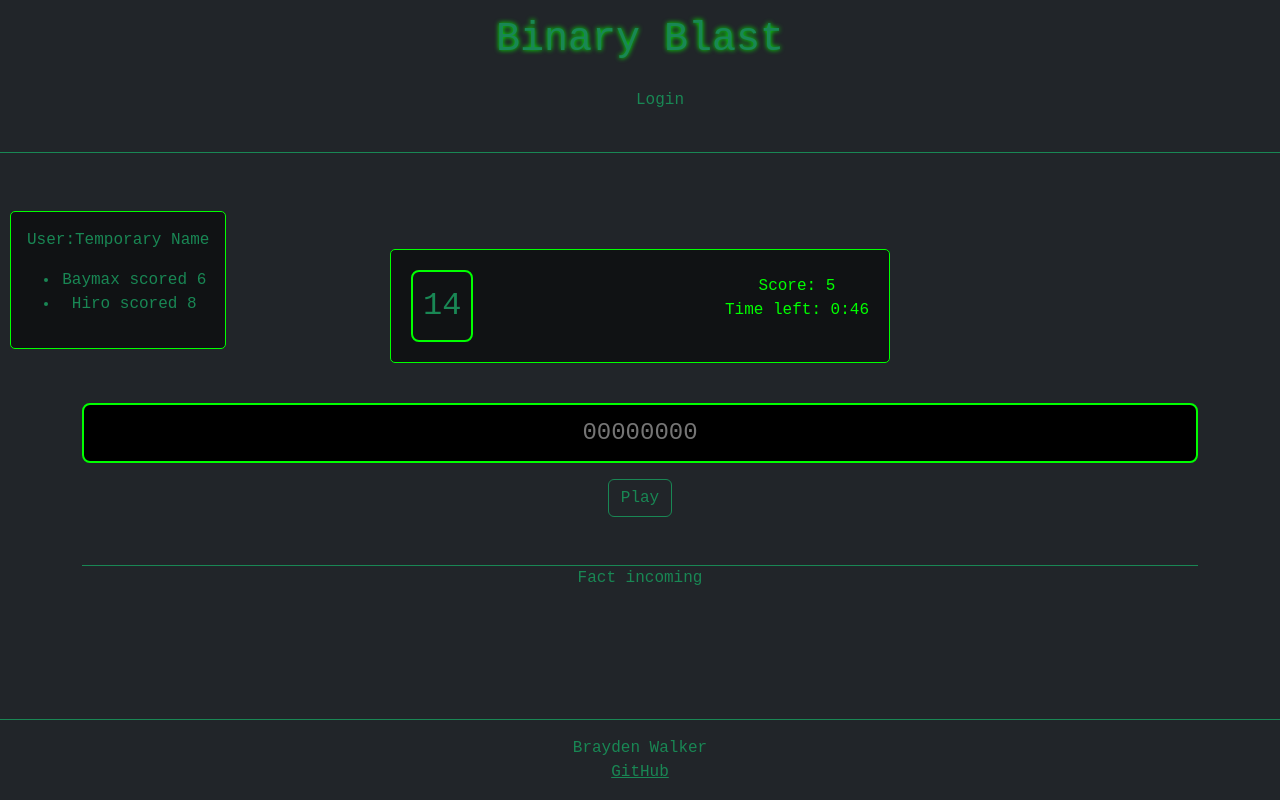
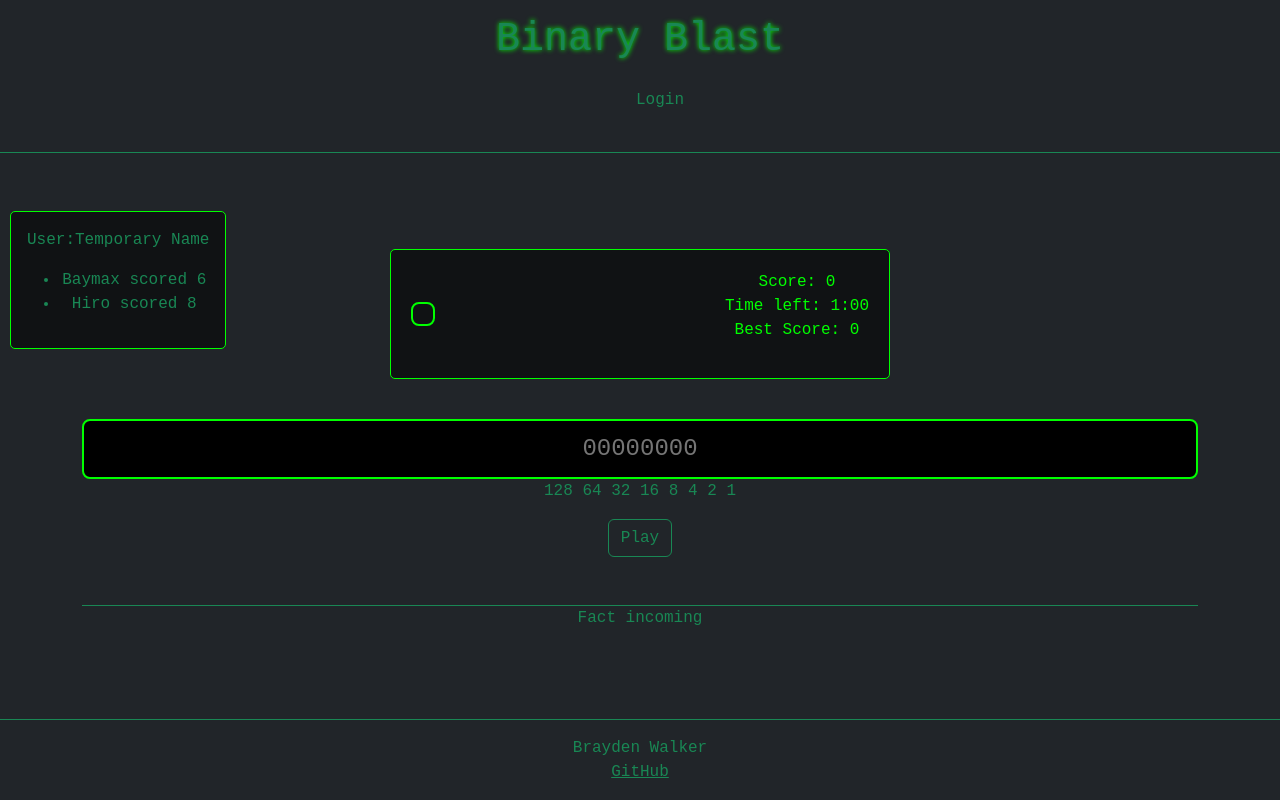
Before and after one commit to BraydenReklaw/startup, a React (Vite) app: page /game in a window 1280 px wide. Built offline with nearby package versions, Linux system fonts and the light colour scheme.

Commit message:
Game works (but is difficult)

```diff
--- a/src/game/game.jsx
+++ b/src/game/game.jsx
@@ -1,7 +1,56 @@
-import React from 'react';
+import React, { useState, useEffect } from 'react';
 import './game.css';
 
 export function Game() {
+  const [numToConvert, setNumToConvert] = useState(generateRandomNumber());
+  const [score, setScore] = useState(0);
+  const [timeLeft, setTimeLeft] = useState(60);
+  const [userAnswer, setUserAnswer] = useState('');
+  const [bestScore, setBestScore] = useState(localStorage.getItem('bestScore') || 0);
+  const [isGameStarted, setIsGameStarted] = useState(false);
+
+  useEffect(() => {
+    let timer;
+    if (isGameStarted) {
+      timer = setInterval(() => {
+        setTimeLeft((prevTime) => (prevTime > 0 ? prevTime - 1 : 0));
+      }, 1000);
+    }
+    return () => clearInterval(timer);
+  }, [isGameStarted]);
+
+  useEffect(() => {
+    if (timeLeft === 0 && isGameStarted) {
+      if (score > bestScore) {
+        setBestScore(score);
+        localStorage.setItem('bestScore', score);
+      }
+      setIsGameStarted(false);
+    }
+  }, [timeLeft, score, bestScore, isGameStarted]);
+
+  const handleInputChange = (e) => {
+    setUserAnswer(e.target.value);
+  };
+
+  const handleSubmit = (e) => {
+    e.preventDefault();
+    if (parseInt(userAnswer, 2) === numToConvert) {
+      setScore(score + 1);
+      setTimeLeft(timeLeft + 10);
+      setNumToConvert(generateRandomNumber());
+      setUserAnswer('');
+    }
+  };
+
+  const startGame = () => {
+    setIsGameStarted(true);
+    setScore(0);
+    setTimeLeft(60);
+    setNumToConvert(generateRandomNumber());
+    setUserAnswer('');
+  };
+
   return (
     <main className="container my-5 text-center flex-grow-1">
       <div className="corner-box position-absolute top start-0 p-3">
@@ -9,49 +58,61 @@ export function Game() {
           User:
           <span className="user-name">Temporary Name</span>
         </div>
-
         <ul className="notifying mt-3">
           <li className="user-name">Baymax scored 6</li>
-                    <li className="user-naem">Hiro scored 8</li>
+          <li className="user-name">Hiro scored 8</li>
         </ul>
       </div>
-
-
-
       <br />
       <div className="game mt-4">
         <div className="game-box">
           <div className="num-data-container">
             <div className="num-to-convert-box">
-                            <span id="num_to_convert" className="num-text">14</span>
+              {isGameStarted && (
+                <span id="num_to_convert" className="num-text">{numToConvert}</span>
+              )}
             </div>
             <div className="mid-game-data">
               <ul className="list-unstyled">
                 <li>
-                                    Score: <span id="game-score">5</span>
+                  Score: <span id="game-score">{score}</span>
                 </li>
                 <li>
-                                    Time left: <span className="countdown">0:46</span>
+                  Time left: <span className="countdown">{Math.floor(timeLeft / 60)}:{timeLeft % 60 < 10 ? '0' : ''}{timeLeft % 60}</span>
+                </li>
+                <li>
+                  Best Score: <span id="best-score">{bestScore}</span>
                 </li>
               </ul>
             </div>
           </div>
         </div>
-
-                <form className="game-input">
-                    <input type="text" id="user-answer" pattern="^[01]{1,8}$" title="0 or 1 only" placeholder="00000000" className="input-answer" />
+        <form className="game-input" onSubmit={handleSubmit}>
+          <input
+            type="text"
+            id="user-answer"
+            pattern="^[01]{1,8}$"
+            title="0 or 1 only"
+            placeholder="00000000"
+            className="input-answer"
+            value={userAnswer}
+            onChange={handleInputChange}
+          />
         </form>
       </div>
-
       <div>
-                <button className="btn btn-outline-success mt-3">Play</button>
+        <span>128 64 32 16 8 4 2 1</span>
+        <br />
+        <button className="btn btn-outline-success mt-3" onClick={startGame}>Play</button>
       </div>
-
       <br />
-
       <div className="fact_box mt-4 border-top border-success">
         <span id="fact">Fact incoming</span>
       </div>
     </main>
   );
+
+  function generateRandomNumber() {
+    return Math.floor(Math.random() * 256);
   }
+}
```
Lines whose indentation alone changed are shown as unchanged.
